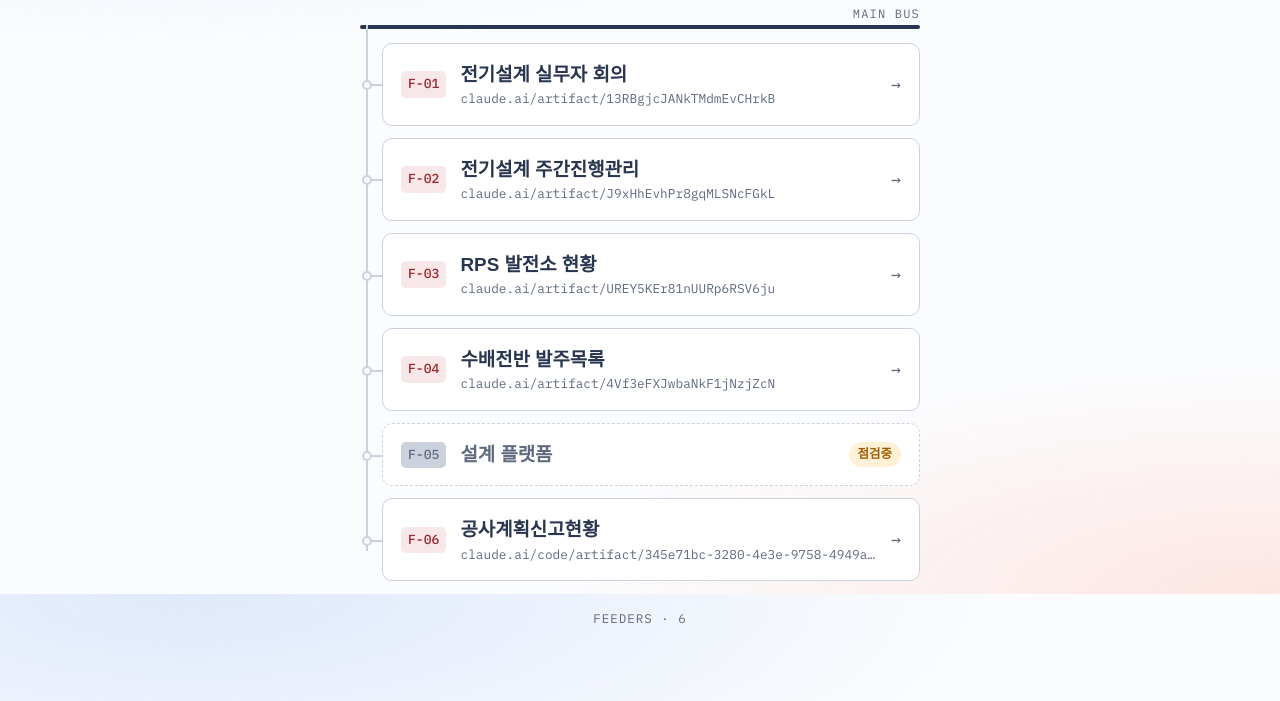
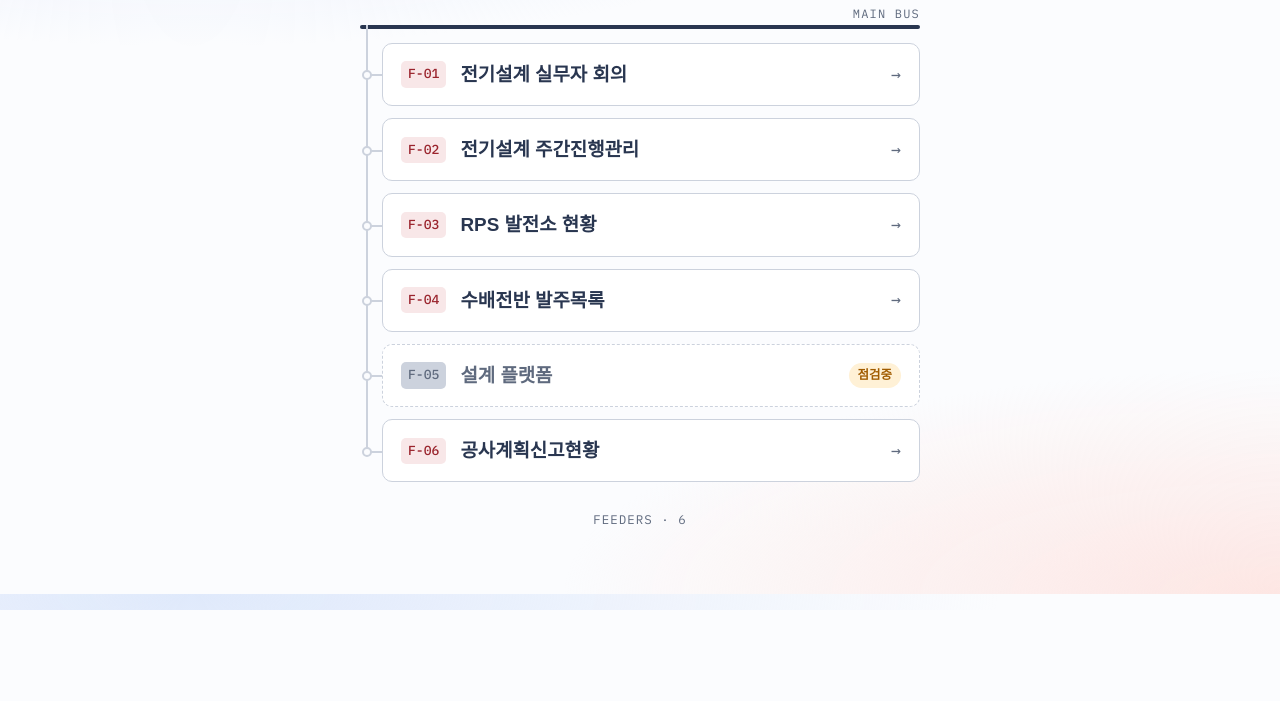
Before and after one commit to hyj53042-dev/grandsun-links, a plain HTML site: page index.html in a window 1280 px wide. Shown: the part 206-907 px from the top of the page. After the commit the page ends 816 px from the top, so only its background shows below. Drawn offline with Linux system fonts and the light colour scheme; a web font is replaced by a local one.

Commit message:
링크 카드 아래 주소 표시 제거
Co-Authored-By: Claude Opus 5.5 <noreply@anthropic.com>
Claude-Session: https://claude.ai/code/session_01BxA8UfMmYH7Qnp4njSa2ea

```diff
--- a/index.html
+++ b/index.html
@@ -117,10 +117,6 @@ a.link:focus-visible, button.link:focus-visible, .modal-btn:focus-visible { outl
 .txt { min-width: 0; flex: 1; display: flex; flex-direction: column; }
 .name { font-weight: 700; font-size: 1.18rem; }
 .desc { font-size: 0.92rem; color: var(--muted); }
-.host {
-  font-family: var(--font-mono); font-size: 0.8rem; color: var(--muted);
-  overflow: hidden; text-overflow: ellipsis; white-space: nowrap;
-}
 .arrow { flex: none; color: var(--muted); font-family: var(--font-mono); }
 a.link:hover .arrow { color: var(--accent); }
 
@@ -209,8 +205,6 @@ const LINKS = [
 
 const list = document.getElementById("list");
 LINKS.forEach((l, i) => {
-  let host = l.url;
-  try { const u = new URL(l.url); host = u.host + u.pathname.replace(/\/$/, ""); } catch (e) {}
   const li = document.createElement("li");
   let a;
   if (l.maintenance) {
@@ -227,7 +221,6 @@ LINKS.forEach((l, i) => {
   const name = document.createElement("span"); name.className = "name"; name.textContent = l.name;
   txt.appendChild(name);
   if (l.desc) { const d = document.createElement("span"); d.className = "desc"; d.textContent = l.desc; txt.appendChild(d); }
-  if (!l.maintenance) { const h = document.createElement("span"); h.className = "host"; h.textContent = host; txt.appendChild(h); }
   let end;
   if (l.maintenance) { end = document.createElement("span"); end.className = "badge"; end.textContent = "점검중"; }
   else { end = document.createElement("span"); end.className = "arrow"; end.textContent = "→"; end.setAttribute("aria-hidden", "true"); }
```
